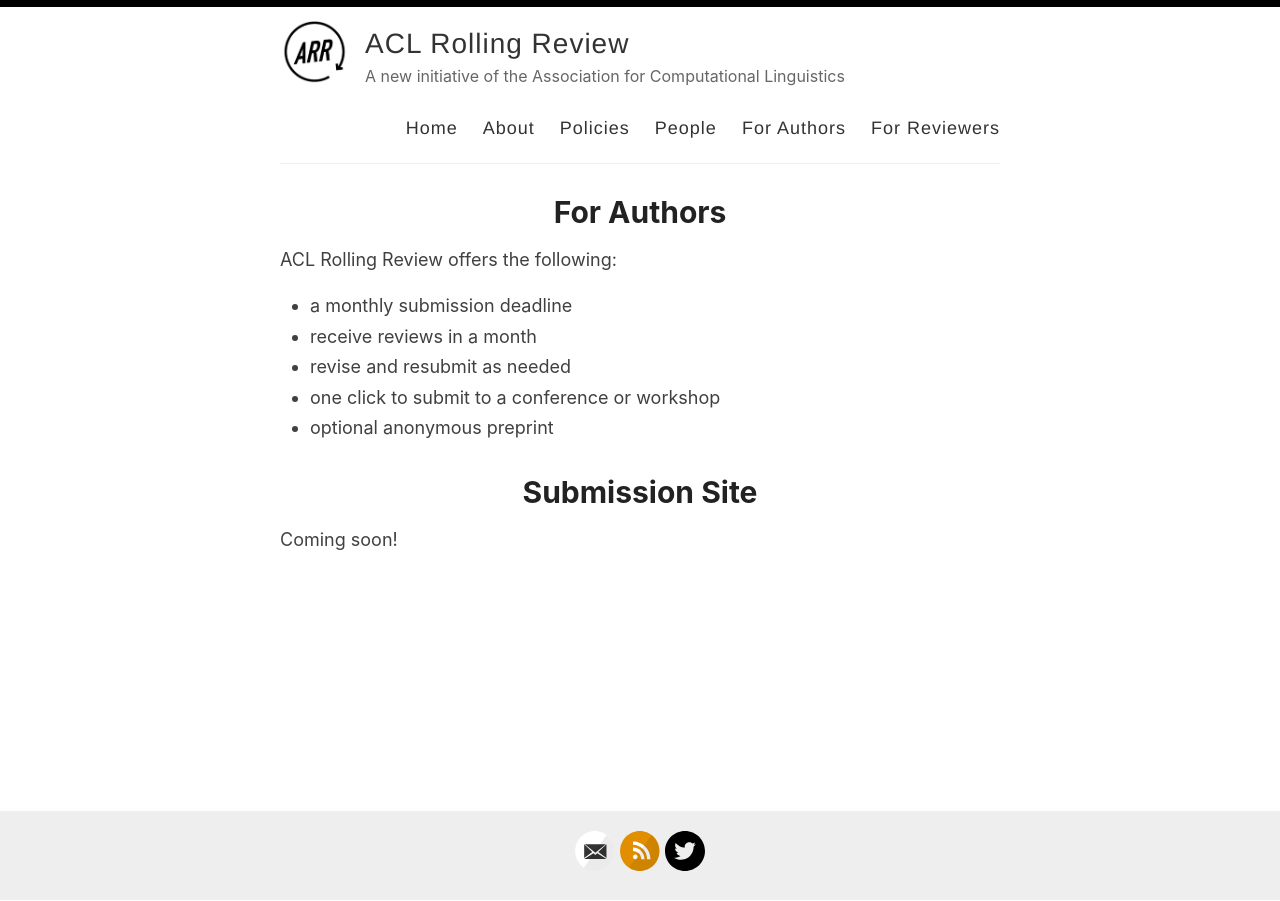
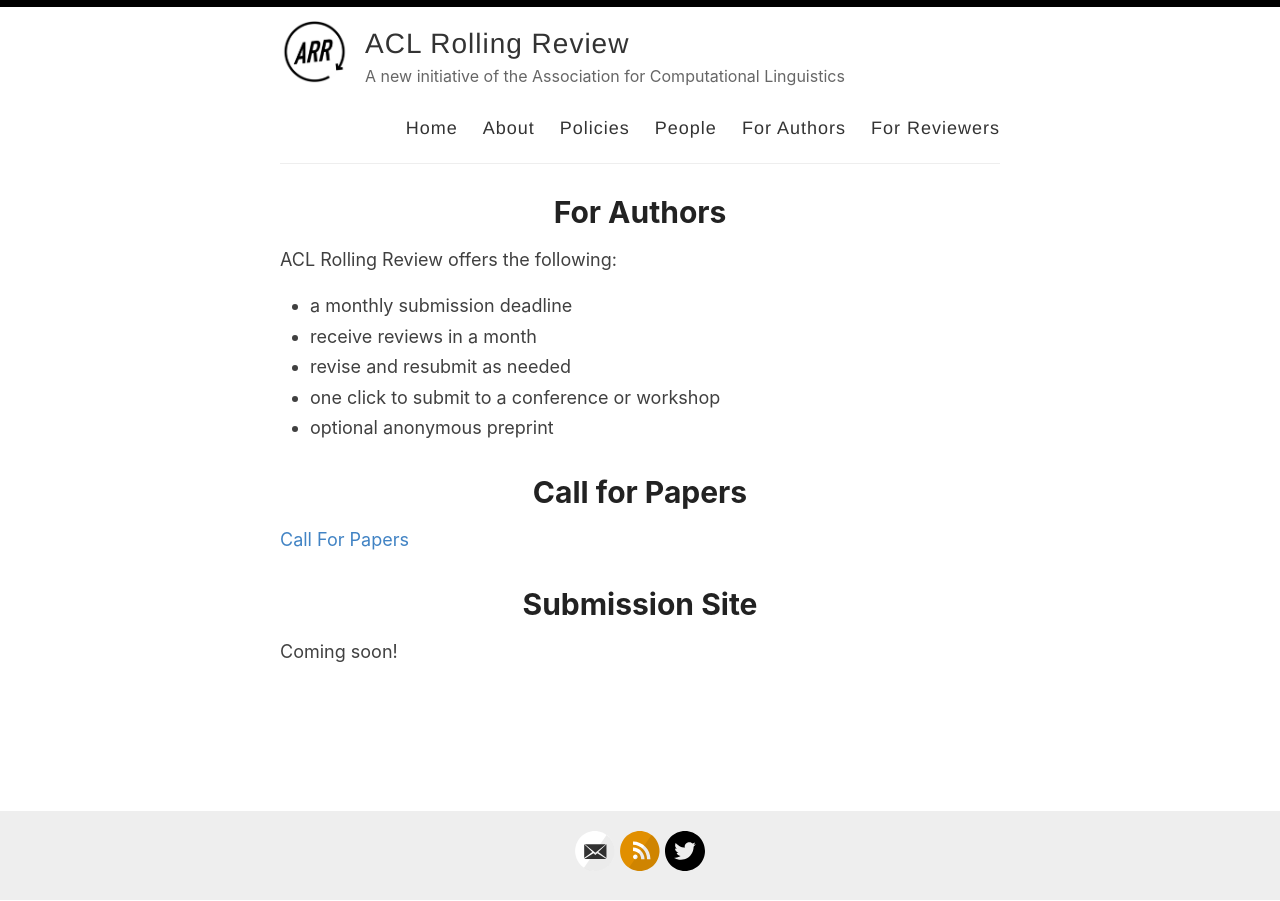
Before and after one commit to amitmerchant1990/reverie, a Jekyll site: the page built from authors.md, in a window 1280 px wide. Built offline with Jekyll 4.4.1, drawn with Linux system fonts in a browser that asks for light colours.

Commit message:
Update authors.md

```diff
--- a/authors.md
+++ b/authors.md
@@ -11,6 +11,10 @@
 * one click to submit to a conference or workshop
 * optional anonymous preprint
 
+# Call for Papers
+
+[Call For Papers](https://aclrollingreview.org/cfp.md)
+
 # Submission Site
 
 Coming soon!
```
